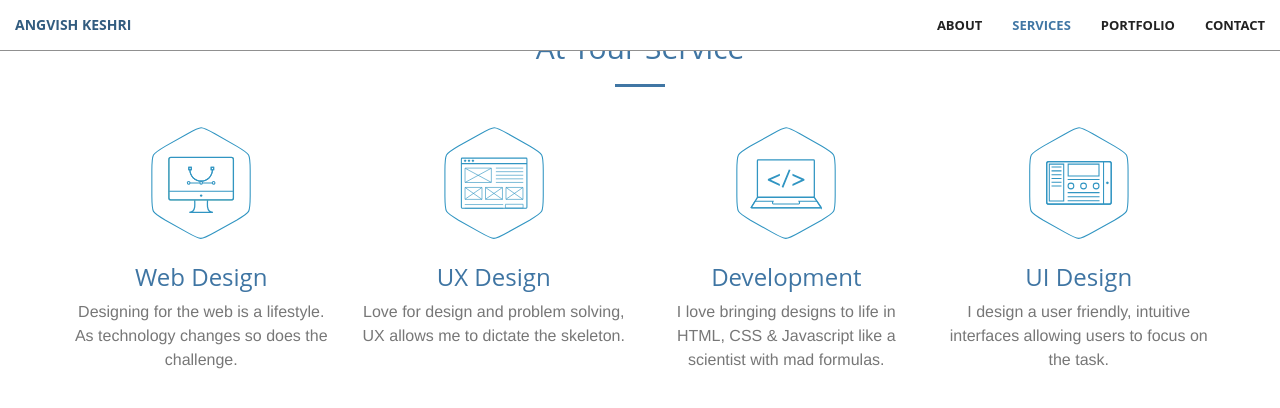
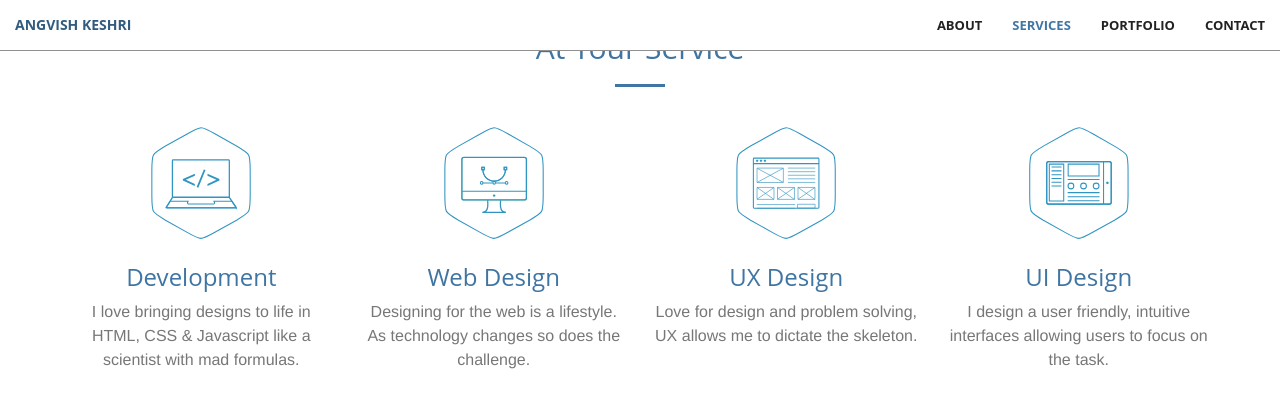
Before and after one commit to Angvishkumar/portfolioAngvish, a Jekyll site: the page built from index.html, in a window 1280 px wide and 900 px high, scrolled down 1331 px, cut to the strip 0-448 px from the top of the window. Shown: the top 408 px of the strip. Built offline with Jekyll 4.4.1, drawn with Linux system fonts in a browser that asks for light colours; nearby versions of some CDN libraries; library files that are not in the unit come from our copies.

Commit message:
reodering services

```diff
--- a/_includes/services.html
+++ b/_includes/services.html
@@ -9,6 +9,14 @@
   </div>
   <div class="container">
     <div class="row">
+      <div class="col-lg-3 col-md-6 col-sm-6 text-center">
+        <div class="service-box">
+          <i class="icons icon-dev"></i>
+          <!-- <i class="fa fa-4x fa-newspaper-o wow tada text-primary" data-wow-delay=".2s"></i> -->
+          <h3>Development</h3>
+          <p class="text-muted">I love bringing designs to life in HTML, CSS & Javascript like a scientist with mad formulas.</p>
+        </div>
+      </div>
       <div class="col-lg-3 col-md-6 col-sm-6 text-center">
         <div class="service-box">
           <i class="icons icon-web"></i>
@@ -27,14 +35,6 @@
       </div>
       <div class="col-lg-3 col-md-6 col-sm-6 text-center">
         <div class="service-box">
-          <i class="icons icon-dev"></i>
-          <!-- <i class="fa fa-4x fa-newspaper-o wow tada text-primary" data-wow-delay=".2s"></i> -->
-          <h3>Development</h3>
-          <p class="text-muted">I love bringing designs to life in HTML, CSS & Javascript like a scientist with mad formulas.</p>
-        </div>
-      </div>
-      <div class="col-lg-3 col-md-6 col-sm-6 text-center">
-        <div class="service-box">
           <i class="icons icon-ui"></i>
           <!-- <i class="fa fa-4x fa-heart wow tada text-primary" data-wow-delay=".3s"></i> -->
           <h3>UI Design</h3>
```
